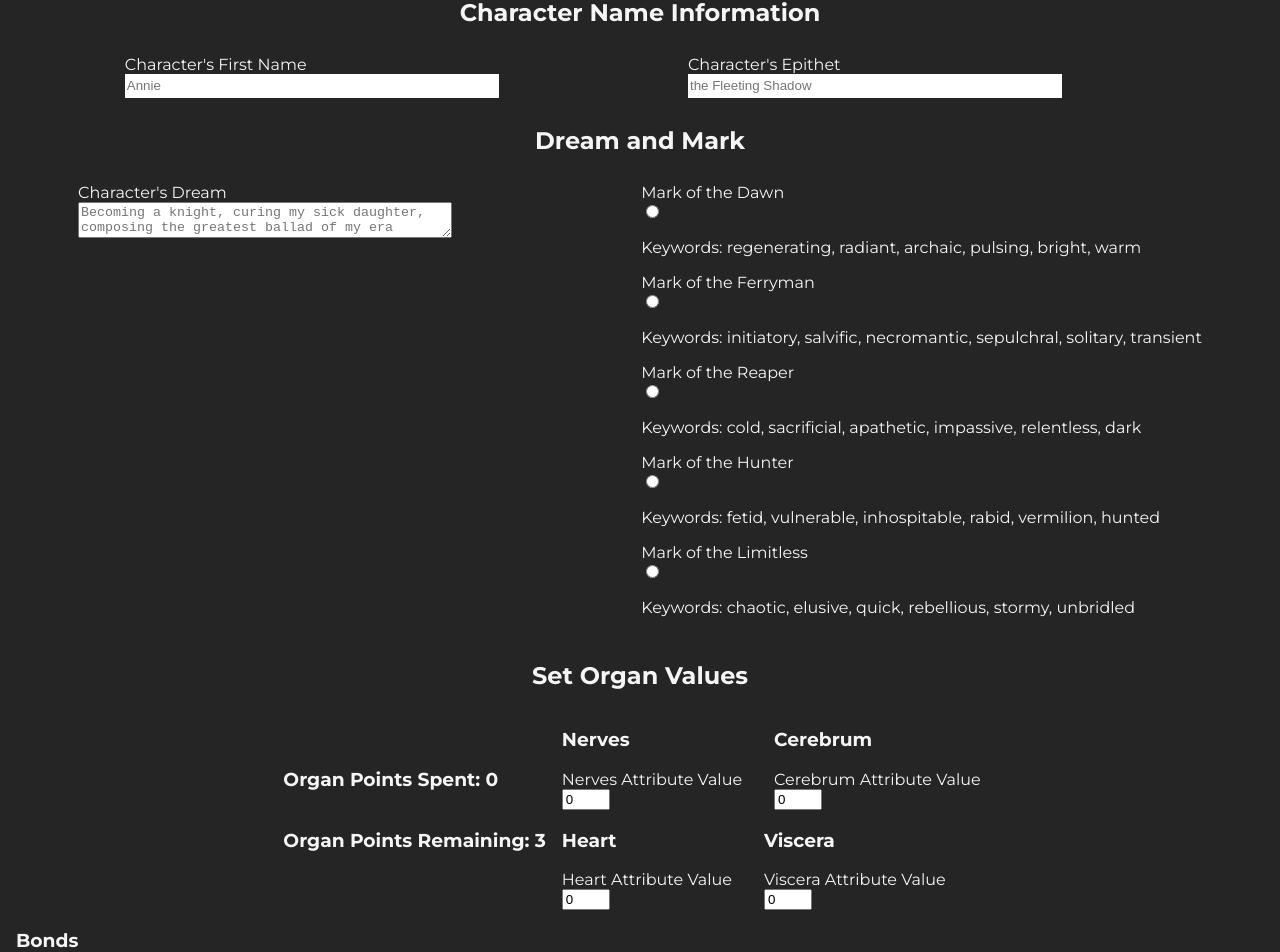
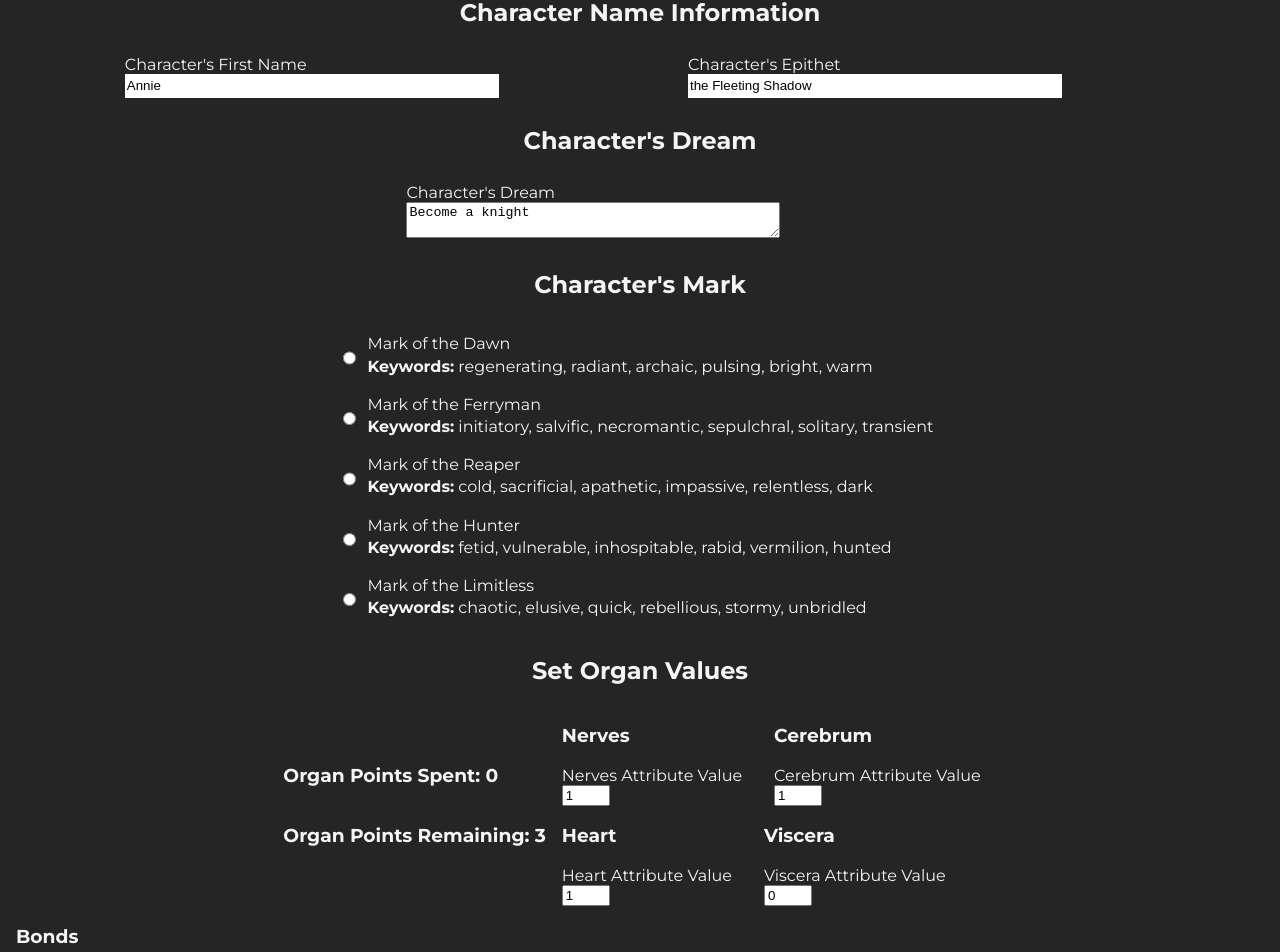
Before and after one commit to Grykus762/Micro-VTT, a React (Vite) app: page / in a window 1280 px wide. Shown: the part 96-1048 px from the top of the page. Built offline with nearby package versions, Linux system fonts and the light colour scheme.

Commit message:
Separated Dreams and Marks in sheetloader and updated CSS

```diff
--- a/src/Sheetloader.css
+++ b/src/Sheetloader.css
@@ -55,3 +55,18 @@ h2
 {
     margin: 0 1rem;
 }
+
+.marks-container
+{
+    display: flex;
+    flex-wrap: wrap;
+}
+
+.marks-info p
+{
+    margin: 0.2rem 0;
+}
+.marks-info
+{
+    margin: 0.5rem;
+}
--- a/src/components/SheetLoader.jsx
+++ b/src/components/SheetLoader.jsx
@@ -13,11 +13,15 @@ export default function SheetLoader()
             const keywords = mark.keywords.join(", ")
             console.log(keywords)
             return (
-            <>
-                <label>{mark.value}</label>
+            <div className='marks-container'>
                 <input type='radio' id={mark.name} name="characterMark" value={mark.value} />
-                <p>Keywords: {keywords}</p>
-            </>
+                <div className='marks-info'>
+                    <label htmlFor={mark.name}>{mark.value}
+                        <p><strong>Keywords:</strong> {keywords}</p>
+                    </label>
+                </div>
+
+            </div>
             )
         })
     /**
@@ -169,19 +173,22 @@ export default function SheetLoader()
             <div className='attribute-container'>
                 <div className='form-flex'>
                     <label htmlFor="characterName">Character's First Name</label>
-                    <input type='text' id="characterName" name='characterName' placeholder="Annie" />
+                    <input type='text' id="characterName" name='characterName' placeholder="Annie" defaultValue='Annie' />
                 </div>
                 <div className='form-flex'>
                     <label htmlFor="characterEpithet">Character's Epithet</label>
-                    <input type="text" id="characterEpithet" name='characterEpithet' placeholder="the Fleeting Shadow" />
+                    <input type="text" id="characterEpithet" name='characterEpithet' placeholder="the Fleeting Shadow" defaultValue='the Fleeting Shadow' />
                 </div>
             </div>
-            <h2>Dream and Mark</h2>
+            <h2>Character's Dream</h2>
             <div className='attribute-container'>
                 <div className='form-flex'>
                     <label htmlFor="characterDream">Character's Dream</label>
-                    <textarea id="characterDream" name='characterDream' placeholder="Becoming a knight, curing my sick daughter, composing the greatest ballad of my era "></textarea>
+                    <textarea id="characterDream" name='characterDream' placeholder="Becoming a knight, curing my sick daughter, composing the greatest ballad of my era " defaultValue="Become a knight"></textarea>
                 </div>
+            </div>
+            <h2>Character's Mark</h2>
+            <div className='attribute-container'>
                 <div className='form-flex'>
                     {displayMarkInfo}
                 </div>
@@ -198,19 +205,19 @@ export default function SheetLoader()
                         <div className='organ-container'>
                             <h3>Nerves</h3>
                             <label htmlFor='characterNerves'>Nerves Attribute Value</label>
-                            <input type="number" id="characterNerves" name="characterNerves" min="0" max="3" defaultValue={0} />
+                            <input type="number" id="characterNerves" name="characterNerves" min="0" max="3" defaultValue={1} />
                         </div>
                         <div className='organ-container'>
                             <h3>Cerebrum</h3>
                             <label htmlFor='characterCerebrum'>Cerebrum Attribute Value</label>
-                            <input type="number" id="characterCerebrum" name="characterCerebrum" min="0" max="3" defaultValue={0}/>
+                            <input type="number" id="characterCerebrum" name="characterCerebrum" min="0" max="3" defaultValue={1}/>
                         </div>
                     </div>
                     <div className='flex'>
                         <div className='organ-container'>
                             <h3>Heart</h3>
                             <label htmlFor='characterHeart'>Heart Attribute Value</label>
-                            <input type="number" id="characterHeart" name="characterHeart" min="0" max="3" defaultValue={0}/>
+                            <input type="number" id="characterHeart" name="characterHeart" min="0" max="3" defaultValue={1}/>
                         </div>
                         <div className='organ-container'>
                             <h3>Viscera</h3>
@@ -230,10 +237,10 @@ export default function SheetLoader()
                 <p>Bond Key-phrase: "there's nothing I can't mend</p>
 
                 <label htmlFor='charBondMemory1'>Bond Slot 1 - Memory</label>
-                <input type="textbox" id="charBondMemory1" name="charBondMemory1" />
+                <input type="textbox" id="charBondMemory1" name="charBondMemory1" defaultValue='My trusty needle' />
 
                 <label htmlFor='charKeyPhrase1'>Bond Slot 1 - Key-Phrase</label>
-                <input type="textbox" id="charKeyPhrase1" name="charKeyPhrase1" />
+                <input type="textbox" id="charKeyPhrase1" name="charKeyPhrase1" defaultValue="Nothing I can't mend" />
 
                 <label htmlFor='charBondMemory2'>Bond Slot 2 - Memory</label>
                 <input type="textbox" id="charBondMemory2" name="charBondMemory2" />
@@ -316,9 +323,11 @@ export default function SheetLoader()
         setMemMoriChar(characterData)
 
         localStorage.setItem("characterExists", JSON.stringify(true))
-        const charName = characterData.name.name + " " + characterData.name.epithet
+        const charName = charNameForm + " " + charEpithetForm
         console.log(charName)
         localStorage.setItem("character", JSON.stringify(characterData))
+
+        characterData.name.name =charName
       }
     const display = navigateToSheet? sheet: characterCreatorForm
 
```
